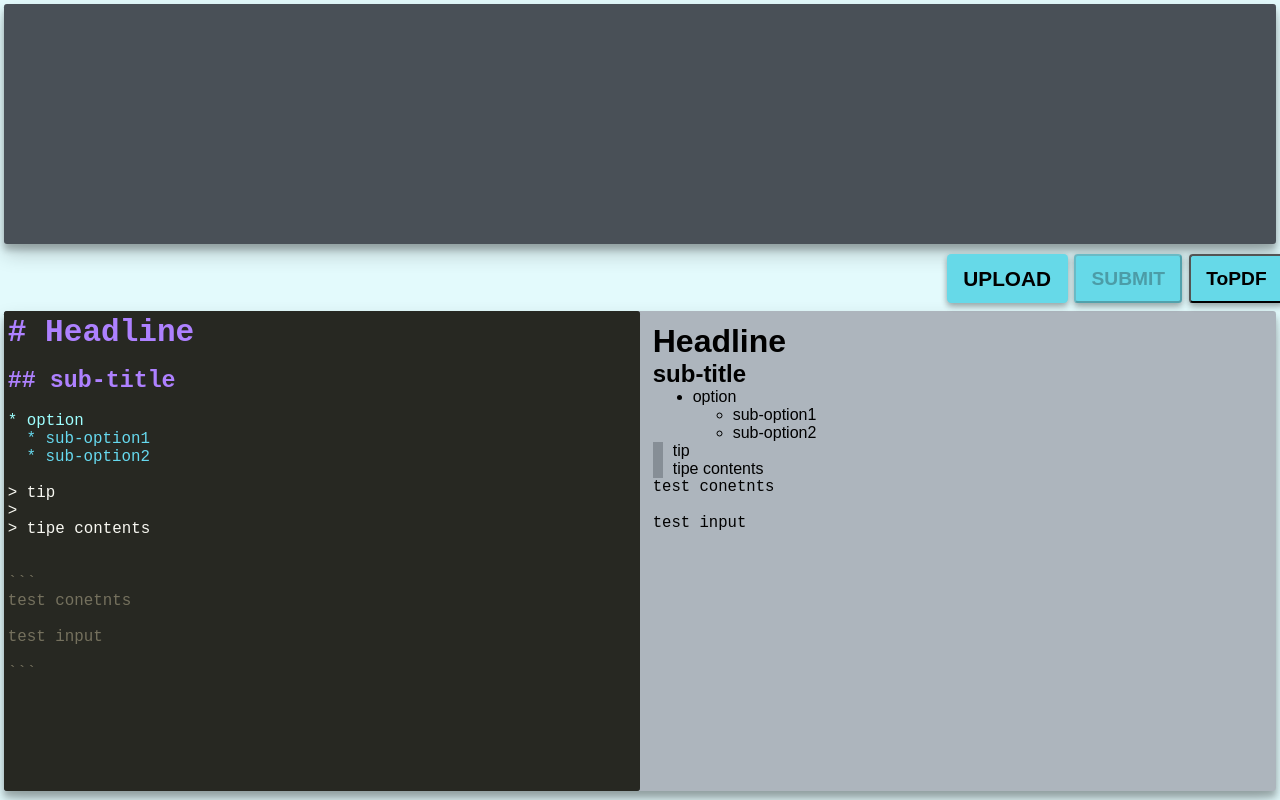
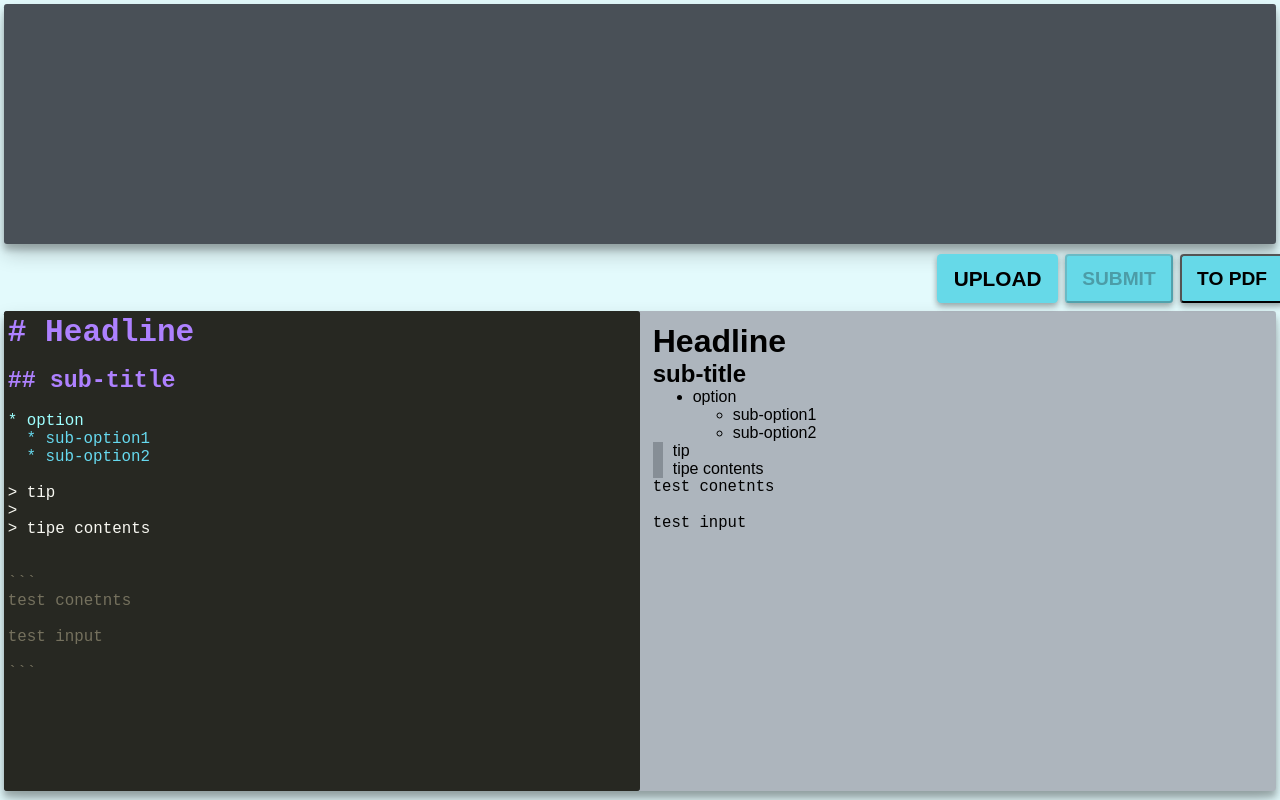
Before and after one commit to Bogglian/boggler, a React (Create React App) app: page / in a window 1280 px wide. Shown: the top 800 px of the page. Built offline with nearby package versions, Linux system fonts and the light colour scheme.

Commit message:
feat: Fix convert markdown to pdf

```diff
--- a/src/components/InputFileForm/index.js
+++ b/src/components/InputFileForm/index.js
@@ -62,7 +62,7 @@ class InputFileForm extends Component {
             <StyledInput
               id="file-submit"
               type="button"
-              value="ToPDF"
+              value="TO PDF"
               onClick={onConvertToPDF}
             />
           </form>
--- a/src/containers/TestContainer.js
+++ b/src/containers/TestContainer.js
@@ -48,8 +48,8 @@ class TestContainer extends Component {
       data: {markdownText: markdownText},
       responseType: 'blob'
     })
-    .then(result=> {
-      FileDownload(result.data, 'test.pdf');
+    .then(response=> {
+      FileDownload(response.data, 'test.pdf');
       this.handleToggleProgress()
     })
   }
```
